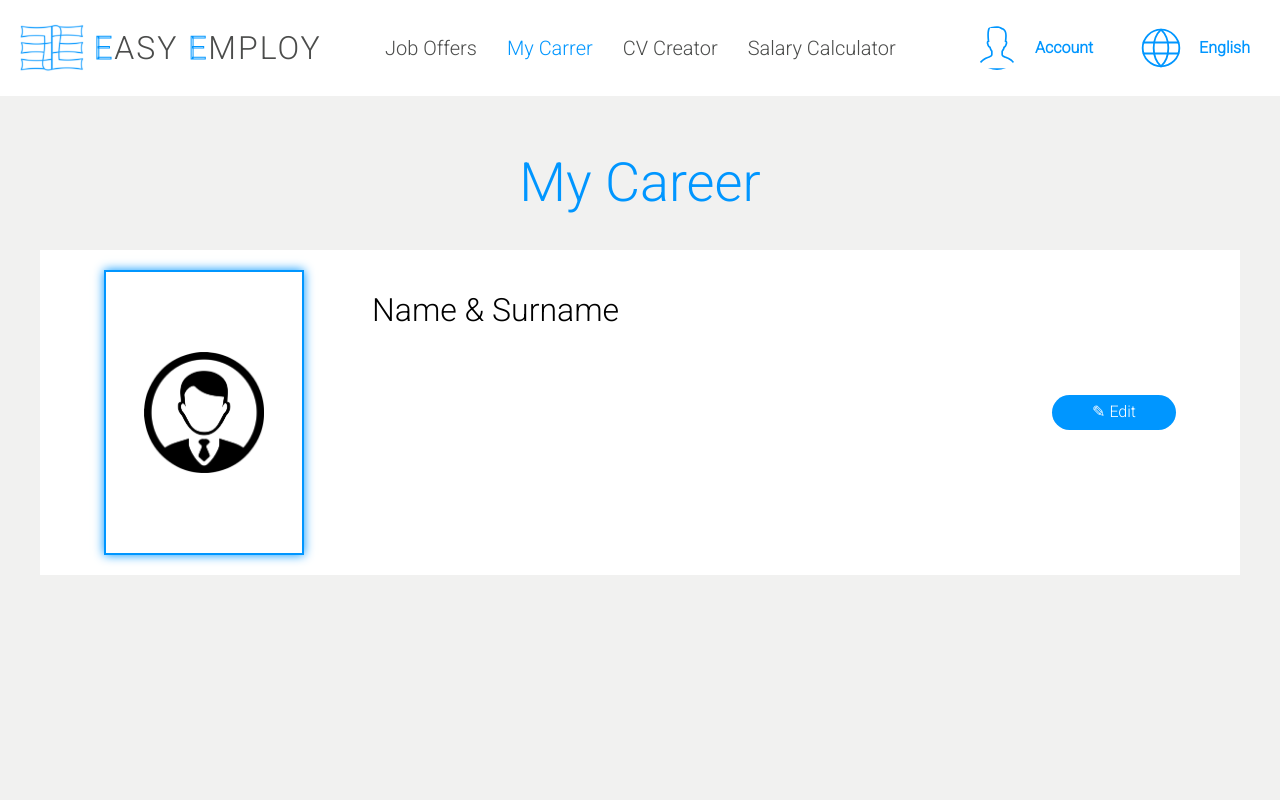
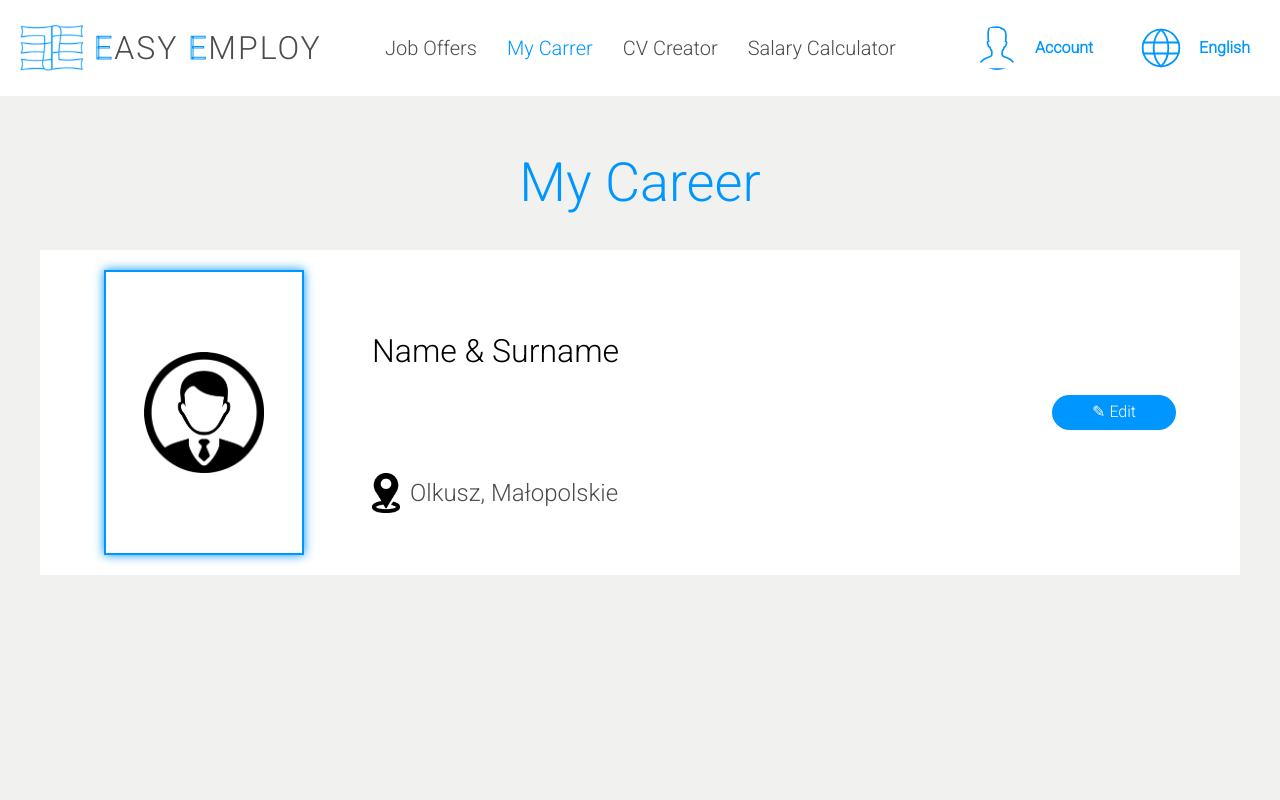
Before and after one commit to mizdebski77/Easy-Employ, a React (Create React App) app: page /Carrer in a window 1280 px wide. Shown: the top 800 px of the page. Built offline with nearby package versions, Linux system fonts and the light colour scheme.

Commit message:
Location content added

```diff
--- a/src/features/Carrer/carrer.tsx
+++ b/src/features/Carrer/carrer.tsx
@@ -1,6 +1,7 @@
 import React from 'react';
-import { ButtonWrapper, ContentWrapper, EditButton, MainWrapper, Name, Photo, PhotoSection, Title, Wrapper } from './styledCarrer';
+import { ButtonWrapper, ContentWrapper, EditButton, LocationImg, LocationSpan, LocationWrapper, MainWrapper, Name, Photo, PhotoSection, Title, Wrapper } from './styledCarrer';
 import profile from '../../common/Images/profileStack.png';
+import location from '../../common/Images/location.png';
 
 export const Carrer = () => {
     return (
@@ -15,6 +16,11 @@ export const Carrer = () => {
                 <ContentWrapper>
                     <Name>Name & Surname </Name>
 
+                    <LocationWrapper>
+                        <LocationImg src={location} />
+                        <LocationSpan> Olkusz, Małopolskie</LocationSpan>
+                    </LocationWrapper>
+
                 </ContentWrapper>
 
                 <ButtonWrapper>
--- a/src/features/Carrer/styledCarrer.ts
+++ b/src/features/Carrer/styledCarrer.ts
@@ -46,20 +46,24 @@ export const Name = styled.h1`
 
 
 export const ContentWrapper = styled.div`
-    display: flex;
+    display: grid;
     justify-content: start;
+    align-items: center;
 `;
 
 export const LocationWrapper = styled.div`
-
+    display: flex;
+    align-items: center;
+    gap: 10px;
 `;
 
 export const LocationImg = styled.img`
-
+    max-width: 28px;
 `;
 
 export const LocationSpan = styled.span`
-
+    font-size: 24px;
+    color: ${({ theme }) => theme.color.fontSecond};
 `;
 
 export const TitleWrapper = styled.div`
```
